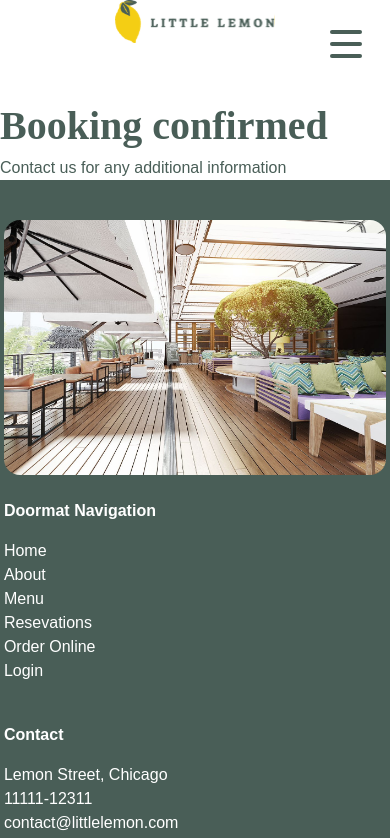
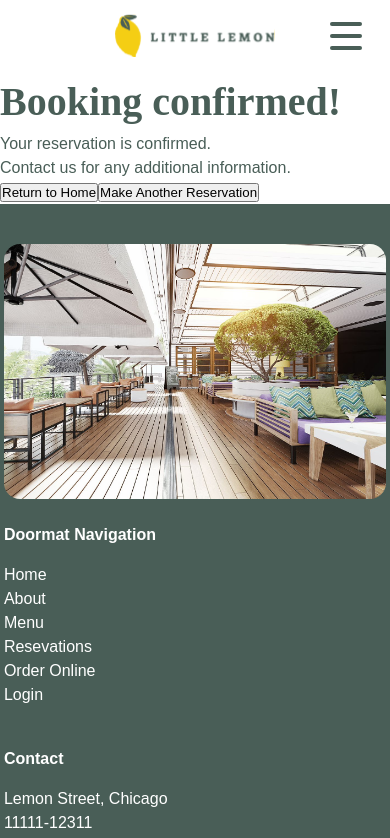
Before and after one commit to revards/Front-End-Developer-Capstone, a React (Vite) app: page /confirmedbooking in a window 390 px wide. Shown: the top 838 px of the page. Built offline with nearby package versions, Linux system fonts and the light colour scheme.

Commit message:
Alot, reserve ux stuff

```diff
--- a/src/components/Footer.css
+++ b/src/components/Footer.css
@@ -4,7 +4,8 @@
 .footer {
     background-color: #495E57;
 }
-.footer .grid-container{
+.footer .grid-container {
+    display: grid;
     grid-template-columns: repeat(4, 1fr);
     gap: 1rem;
 }
@@ -19,6 +20,9 @@
 .footer li {
     list-style: none;
 }
+.footer .grid-container > ul {
+    padding-top: 1rem;
+}
 @media (max-width: 600px) {
     .footer .grid-container {
         grid-template-columns: 1fr;
@@ -26,6 +30,9 @@
         gap: 1.5rem;
         padding: 1.5rem 0;
     }
+    .footer .grid-container > ul {
+        padding-top: 0;
+    }
     .footer ul {
         margin-bottom: 1rem;
     }
--- a/src/components/Header.css
+++ b/src/components/Header.css
@@ -1,5 +1,7 @@
 .nav-header {
+  display: grid;
   grid-template-columns: 1fr 1fr;
+  align-items: center;
   min-height: 6rem;
 }
 .nav-header nav ul {
@@ -42,27 +44,40 @@
 }
 @media (max-width: 600px) {
   .nav-header {
+    position: relative;
+    min-height: 4.5rem;
+    width: 100%;
+    display: block;
+  }
+  .nav-header > a {
+    position: absolute;
+    left: 50%;
+    top: 50%;
+    transform: translate(-50%, -50%);
     display: flex;
-        flex-direction: column;
     align-items: center;
-        gap: 1rem;
+    justify-content: center;
+    width: 10rem;
+    z-index: 1;
   }
   .nav-header img {
-        width: 10rem;
-        margin-bottom: 0.5rem;
-        justify-content: center;
+    width: 100%;
+    margin-bottom: 0;
+  }
+  .hamburger {
+    position: absolute;
+    right: 1.5rem;
+    top: 50%;
+    transform: translateY(-50%);
+    display: flex;
+    align-items: center;
+    z-index: 2;
   }
   .nav-header nav ul {
     flex-direction: column;
     align-items: center;
     gap: 1rem;
     width: 100%;
-    }
-    .hamburger {
-      display: flex;
-      position: absolute;
-      top: 1.5rem;
-      right: 1.5rem;
   }
   .nav-header nav {
     width: 100%;
--- a/src/components/pages/home/Hero.css
+++ b/src/components/pages/home/Hero.css
@@ -47,4 +47,11 @@
   .hero-info, .button-big {
     margin-top: 1rem;
   }
+  .button-big {
+    width: fit-content;
+    min-width: 44px;
+    max-width: 100%;
+    align-self: flex-start;
+    margin-bottom: 1.5rem;
+  }
 }
--- a/src/components/pages/home/Specials.css
+++ b/src/components/pages/home/Specials.css
@@ -2,17 +2,18 @@
   display: grid;
   grid-template-columns: repeat(3, 1fr);
   grid-template-rows: auto;
-  gap: 1.5rem;
+  gap: 3.5rem;
   width: 100%;
+  margin-bottom: 10rem;
 }
 .specials header {
   grid-column: 1 / -1;
   display: flex;
   align-items: center;
   justify-content: space-between;
-  margin-bottom: 1rem;
   width: 100%;
 }
+
 .specials .button-big {
   margin: 0;
 }
@@ -20,16 +21,19 @@
 @media (max-width: 600px) {
   .specials .grid-container {
     grid-template-columns: 1fr;
-    gap: 1.5rem;
+    gap: 2rem;
+    margin-bottom: 3rem;
   }
   .specials header {
     flex-direction: column;
     align-items: flex-start;
     gap: 1rem;
-    margin-bottom: 1rem;
   }
   .specials .button-big {
-    width: 100%;
-    margin-top: 1rem;
+    margin: 0;
+    width: fit-content;
+    min-width: 44px;
+    max-width: 100%;
+    align-self: flex-end;
   }
 }
--- a/src/components/pages/home/Testimonials.css
+++ b/src/components/pages/home/Testimonials.css
@@ -1,6 +1,7 @@
 .testimonials {
     padding: 2rem 0;
     background-color: #495E57;
+    margin-bottom: 10rem;
 }
 .testimonials h2 {
     color: white;
@@ -8,7 +9,7 @@
 .testimonials .grid-container{
     grid-template-columns: repeat(4, 1fr);
     grid-template-rows: auto auto;
-    gap: 1rem;
+    gap: 3.5rem;
 }
 .testimonials header {
     grid-column: 1 / 5;
@@ -18,7 +19,10 @@
     .testimonials .grid-container {
         grid-template-columns: 1fr;
         grid-template-rows: repeat(5, auto);
-        gap: 1.5rem;
+        gap: 2rem;
+    }
+    .testimonials {
+        margin-bottom: 3rem;
     }
     .testimonials header {
         grid-column: 1 / 2;
--- a/src/components/pages/reserve/Booking.css
+++ b/src/components/pages/reserve/Booking.css
@@ -4,6 +4,13 @@
 }
 .booking header{
     font-size: 1rem;
+}
+.confirmation-details {
+  background: #f4f4f4;
+  border-radius: 6px;
+  padding: 1em;
+  margin-bottom: 1em;
+  font-size: 1.05em;
 }
 @media (max-width: 600px) {
   .booking section {
--- a/src/components/pages/reserve/Booking.jsx
+++ b/src/components/pages/reserve/Booking.jsx
@@ -1,4 +1,4 @@
-import { useReducer } from "react";
+import { useReducer, useState } from "react";
 import { useNavigate } from "react-router-dom";
 import BookingForm from "./BookingForm";
 import { fetchAPI, submitAPI } from "../../../api.js";
@@ -7,7 +7,6 @@ import './Booking.css';
 const updateTimes = (availableTimes, date) => {
   if (date.type == "UPDATE_DATE") {
     const selectedDate = fetchAPI(new Date(date.payload));
-
     return selectedDate.length !== 0 ? selectedDate : availableTimes;
   } else {
     return availableTimes;
@@ -23,11 +22,25 @@ export const Booking = () => {
     [],
     initializeTimes
   );
+  const [loading, setLoading] = useState(false);
+  const [error, setError] = useState("");
+  const navigate = useNavigate();
 
-  const navigate = useNavigate();
   const submitData = (data) => {
-    const submitedData = submitAPI(data);
-    submitedData ? navigate("/confirmedbooking") : alert("fail");
+    setLoading(true);
+    setError("");
+    try {
+      const submittedData = submitAPI(data);
+      setLoading(false);
+      if (submittedData) {
+        navigate("/confirmedbooking", { state: data.formData });
+      } else {
+        setError("Reservation failed. Please try again.");
+      }
+    } catch (e) {
+      setLoading(false);
+      setError("An unexpected error occurred. Please try again.");
+    }
   };
 
   return (
@@ -38,6 +51,8 @@ export const Booking = () => {
           availableTimes={availableTimes}
           dispatchAvailableTimesChange={dispatchAvailableTimesChange}
           submitData={submitData}
+          loading={loading}
+          error={error}
         />
       </section>
     </>
--- a/src/components/pages/reserve/BookingForm.css
+++ b/src/components/pages/reserve/BookingForm.css
@@ -8,6 +8,24 @@ form .button-big:disabled {
     border:1px solid #F4CE14;
     color:#333333;
     cursor: not-allowed;
+}
+.form-error {
+  color: #b00020;
+  background: #fdecea;
+  border: 1px solid #b00020;
+  padding: 0.5em;
+  border-radius: 4px;
+  margin-bottom: 0.5em;
+  font-size: 0.95em;
+}
+.form-loading {
+  color: #333;
+  background: #fffbe6;
+  border: 1px solid #f4ce14;
+  padding: 0.5em;
+  border-radius: 4px;
+  margin-bottom: 0.5em;
+  font-size: 0.95em;
 }
 @media (max-width: 600px) {
   form {
--- a/src/components/pages/reserve/BookingForm.jsx
+++ b/src/components/pages/reserve/BookingForm.jsx
@@ -6,6 +6,8 @@ const BookingForm = ({
   availableTimes,
   dispatchAvailableTimesChange,
   submitData,
+  loading = false,
+  error = "",
 }) => {
   const [formData, setFormData] = useState({
     date: "",
@@ -13,6 +15,7 @@ const BookingForm = ({
     guests: 1,
     occasion: "",
   });
+  const [submitted, setSubmitted] = useState(false);
 
   const handleChange = (e) => {
     const { id, value } = e.target;
@@ -30,8 +33,9 @@ const BookingForm = ({
 
   const handleSubmit = (e) => {
     e.preventDefault();
+    setSubmitted(false);
     submitData({ formData });
-    alert(`Reservation made: ${JSON.stringify(formData)}`);
+    setSubmitted(true);
   };
   const fieldsNotValid = () => {
     if (formData.date === "" ||
@@ -47,7 +51,10 @@ const BookingForm = ({
     <form
       style={{ display: "grid", maxWidth: "200px", gap: "20px" }}
       onSubmit={handleSubmit}
+      aria-disabled={loading}
     >
+      {error && <div className="form-error" role="alert">{error}</div>}
+      {loading && <div className="form-loading">Submitting reservation...</div>}
       <label htmlFor="date">Choose date</label>
       <input
         type="date"
@@ -56,10 +63,11 @@ const BookingForm = ({
         onChange={handleChange}
         data-testid="date-options"
         required
+        disabled={loading}
       />
 
       <label htmlFor="time">Choose time</label>
-      <select id="time" value={formData.time} onChange={handleChange} required>
+      <select id="time" value={formData.time} onChange={handleChange} required disabled={loading}>
         <option value="" disabled>
           Select a Time
         </option>
@@ -81,6 +89,7 @@ const BookingForm = ({
         min="1"
         max="10"
         required
+        disabled={loading}
       />
 
       <label htmlFor="occasion">Occasion</label>
@@ -89,6 +98,7 @@ const BookingForm = ({
         value={formData.occasion}
         onChange={handleChange}
         required
+        disabled={loading}
       >
         <option value="" disabled>
           Select Occasion
@@ -97,8 +107,8 @@ const BookingForm = ({
         <option value="Anniversary">Anniversary</option>
       </select>
 
-      <button type="submit" className="button-big" disabled={fieldsNotValid()}>
-        Make Your Reservation
+      <button type="submit" className="button-big" disabled={fieldsNotValid() || loading}>
+        {loading ? "Submitting..." : "Make Your Reservation"}
       </button>
     </form>
   );
--- a/src/components/pages/reserve/ConfirmedBooking.jsx
+++ b/src/components/pages/reserve/ConfirmedBooking.jsx
@@ -1,10 +1,28 @@
+import { useLocation, useNavigate } from "react-router-dom";
+
 const ConfirmedBooking = () => {
+  const location = useLocation();
+  const navigate = useNavigate();
+  const details = location.state;
+
   return (
     <section>
-        <h2>Booking confirmed</h2>
-        <p>Contact us for any additional information</p>
+      <h2>Booking confirmed!</h2>
+      {details ? (
+        <div className="confirmation-details">
+          <p><strong>Date:</strong> {details.date}</p>
+          <p><strong>Time:</strong> {details.time}</p>
+          <p><strong>Guests:</strong> {details.guests}</p>
+          <p><strong>Occasion:</strong> {details.occasion}</p>
+        </div>
+      ) : (
+        <p>Your reservation is confirmed.</p>
+      )}
+      <p>Contact us for any additional information.</p>
+      <button onClick={() => navigate("/")}>Return to Home</button>
+      <button onClick={() => navigate("/reserve")}>Make Another Reservation</button>
     </section>
-  )
-}
+  );
+};
 
-export default ConfirmedBooking
+export default ConfirmedBooking;
```
Lines whose indentation alone changed are shown as unchanged.
